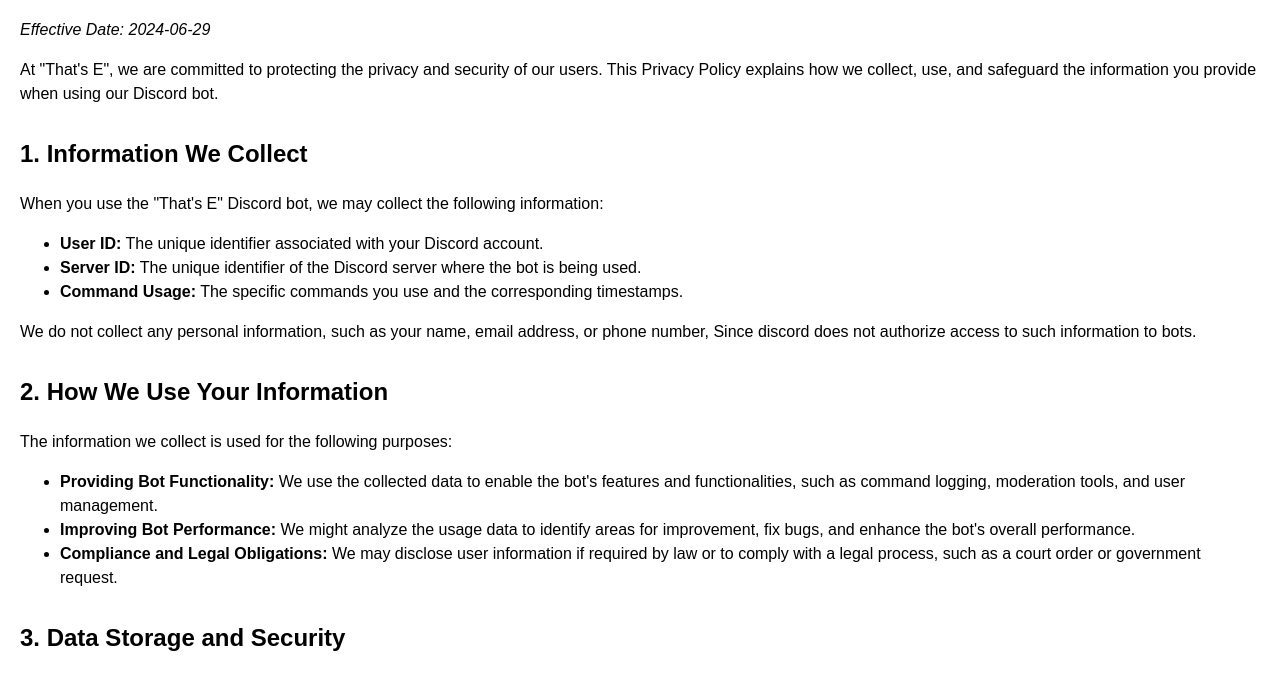
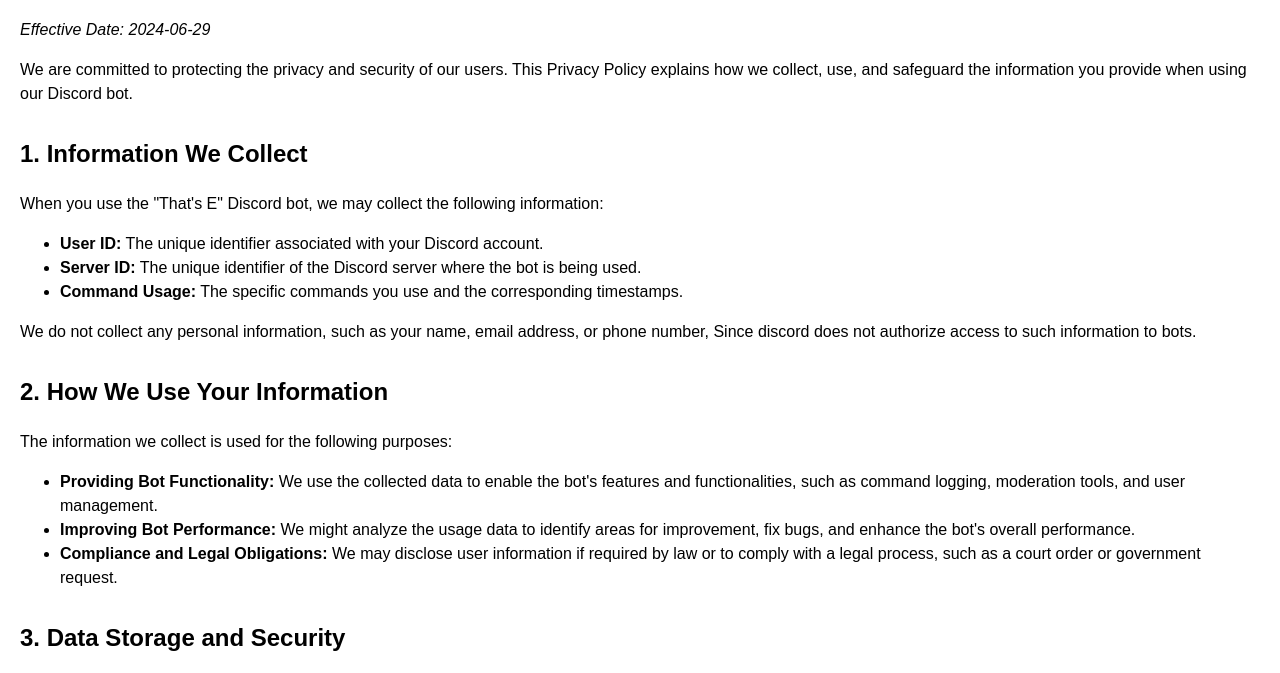
Before and after one commit to ThatsE/thatsE.github.io, a plain HTML site: page policy/index.html in a window 1280 px wide. Shown: the part 81-754 px from the top of the page. Drawn offline with Linux system fonts and the light colour scheme.

Commit message:
Update index.html

```diff
--- a/policy/index.html
+++ b/policy/index.html
@@ -22,7 +22,7 @@
   <h1>Privacy Policy - "That's E" Discord Bot</h1>
   <p><em>Effective Date: 2024-06-29</em></p>
 
-  <p>At "That's E", we are committed to protecting the privacy and security of our users. This Privacy Policy explains how we collect, use, and safeguard the information you provide when using our Discord bot.</p>
+  <p>We are committed to protecting the privacy and security of our users. This Privacy Policy explains how we collect, use, and safeguard the information you provide when using our Discord bot.</p>
 
   <h2>1. Information We Collect</h2>
   <p>When you use the "That's E" Discord bot, we may collect the following information:</p>
```
